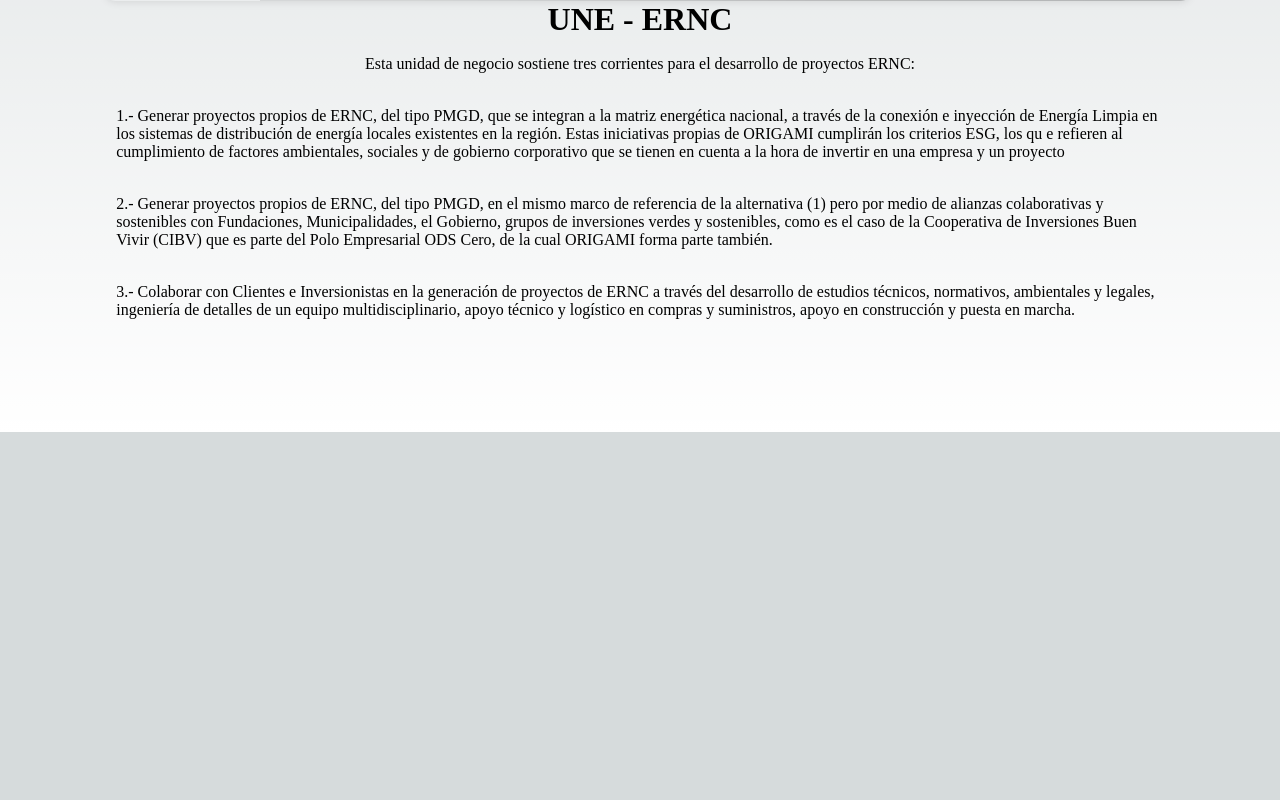
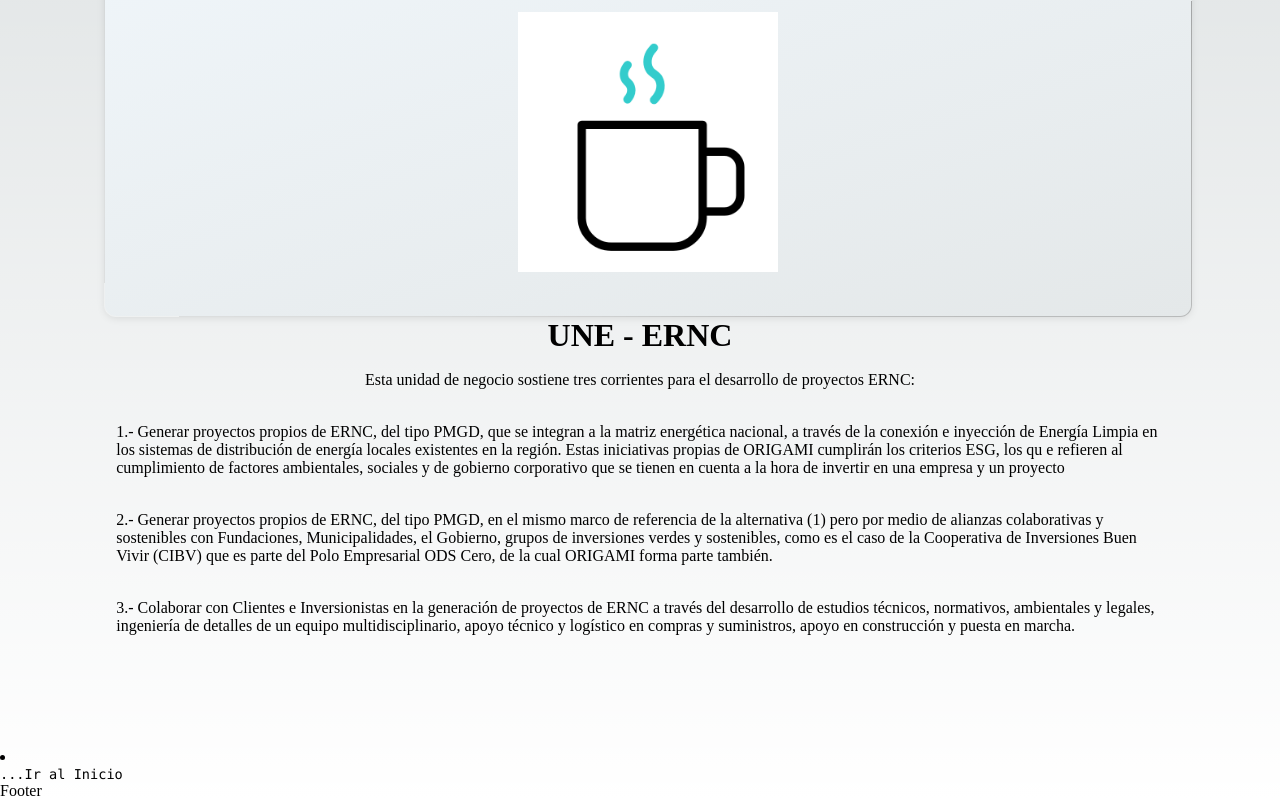
Before and after one commit to yuleica/page-origami, a Next.js app in the folder page-origami-main/page-origami/: page /ernc in a window 1280 px wide. Shown: the part 445-1245 px from the top of the page. Before the commit the page ends 877 px from the top, so only its background shows below. Built offline with nearby package versions, Linux system fonts and the light colour scheme.

Commit message:
Se agrega Layaout

```diff
--- /dev/null
+++ b/page-origami-main/page-origami/components/Layaout.jsx
@@ -0,0 +1,41 @@
+import React from 'react';
+import Head from 'next/head';
+import Link from 'next/link';
+import { Header } from './Header';
+import {Navbar} from './Navbar';
+import {Footer} from './Footer';
+
+import stylesh from '../styles/Home.module.css';
+
+export default function Layaout({children, title, description, home}) {
+  return (
+    <div className="container">
+        <Head>
+            <link rel="icon" href="/favicon.ico" />
+            <title>{title}</title>
+            <meta name="description" content={description} />
+        </Head>
+        <header><Header /></header>
+        <Navbar />
+        <main>{children}</main>
+        {!home && (
+            <div>
+                <li className={stylesh.li}>
+                  <Link
+                    className={stylesh.description}
+                    href="/"
+                  >
+                    ...Ir al Inicio
+                  </Link>
+                </li>
+            </div>
+      )}
+      <footer className="text-center footer-style"><Footer /></footer>
+    </div>
+  )
+}
+
+Layaout.defaultProps = {
+    title: "ORIGAMI",
+    description: "Sitio web de la Cooperativa Origami"
+};
--- a/page-origami-main/page-origami/pages/construccion.jsx
+++ b/page-origami-main/page-origami/pages/construccion.jsx
@@ -3,9 +3,14 @@
 
 import styles from '../styles/Otro.module.css';
 import stylesh from '../styles/Home.module.css';
+import Layaout from '../components/Layaout';
 
 export default function construccion() {
   return (
+    <Layaout
+    title="Sistema de Construcción Sostenible"
+    description="Sistema de Construcción Sostenible"
+    >
     <div className={stylesh.main}>
       <div className={stylesh.thirteen}>
           <Image
@@ -21,5 +26,6 @@
         <h1>UNE - SISTEMAS DE CONSTRUCCIÓN SOSTENIBLES</h1>
 
 </div>
+</Layaout>
   )
 }
--- a/page-origami-main/page-origami/pages/control.jsx
+++ b/page-origami-main/page-origami/pages/control.jsx
@@ -3,9 +3,14 @@
 
 import stylesh from '../styles/Home.module.css';
 import styles from '../styles/Otro.module.css';
+import Layaout from '../components/Layaout';
 
 export default function control() {
   return (
+    <Layaout
+    title="Sistemas de Control y Gestión"
+    description="Sistemas de Control y Gestión"
+    >
     <div className={stylesh.main}>
         <div className={stylesh.thirteen}>
             <Image
@@ -27,5 +32,6 @@
         </p>
 
     </div>
+    </Layaout>
   )
 }
--- a/page-origami-main/page-origami/pages/ernc.jsx
+++ b/page-origami-main/page-origami/pages/ernc.jsx
@@ -3,9 +3,14 @@
 
 import stylesh from '../styles/Home.module.css';
 import styles from '../styles/Otro.module.css';
+import Layaout from '../components/Layaout';
 
 export default function ernc() {
   return (
+    <Layaout
+    title="ERNC"
+    description="ERNC"
+    >
     <div className={stylesh.main}>
         <div className={stylesh.thirteen}>
             <Image
@@ -32,5 +37,6 @@
             3.- Colaborar con Clientes e Inversionistas en la generación de proyectos de ERNC a través del desarrollo de estudios técnicos, normativos, ambientales y legales, ingeniería de detalles de un equipo multidisciplinario, apoyo técnico y logístico en compras y suministros, apoyo en construcción y puesta en marcha.
         </p>
     </div>
+    </Layaout>
   )
 }
--- a/page-origami-main/page-origami/pages/innovacion.jsx
+++ b/page-origami-main/page-origami/pages/innovacion.jsx
@@ -3,9 +3,14 @@
 
 import stylesh from '../styles/Home.module.css';
 import styles from '../styles/Otro.module.css';
+import Layaout from '../components/Layaout';
 
 export default function innovacion() {
   return (
+    <Layaout
+    title="Innovación Tecnológica"
+    description="Innovación Tecnológica"
+    >
     <div className={stylesh.main}>
         <div className={stylesh.thirteen}>
             <Image
@@ -37,5 +42,6 @@
             5.- Ingeniería de Piezas y Partes 3D
         </p>
     </div>
+    </Layaout>
   )
 }
```
Also changed, not shown: page-origami-main/page-origami/components/Portada.jsx (+8 -1 lines), page-origami-main/page-origami/pages/industriales.jsx (+7 -0 lines).
